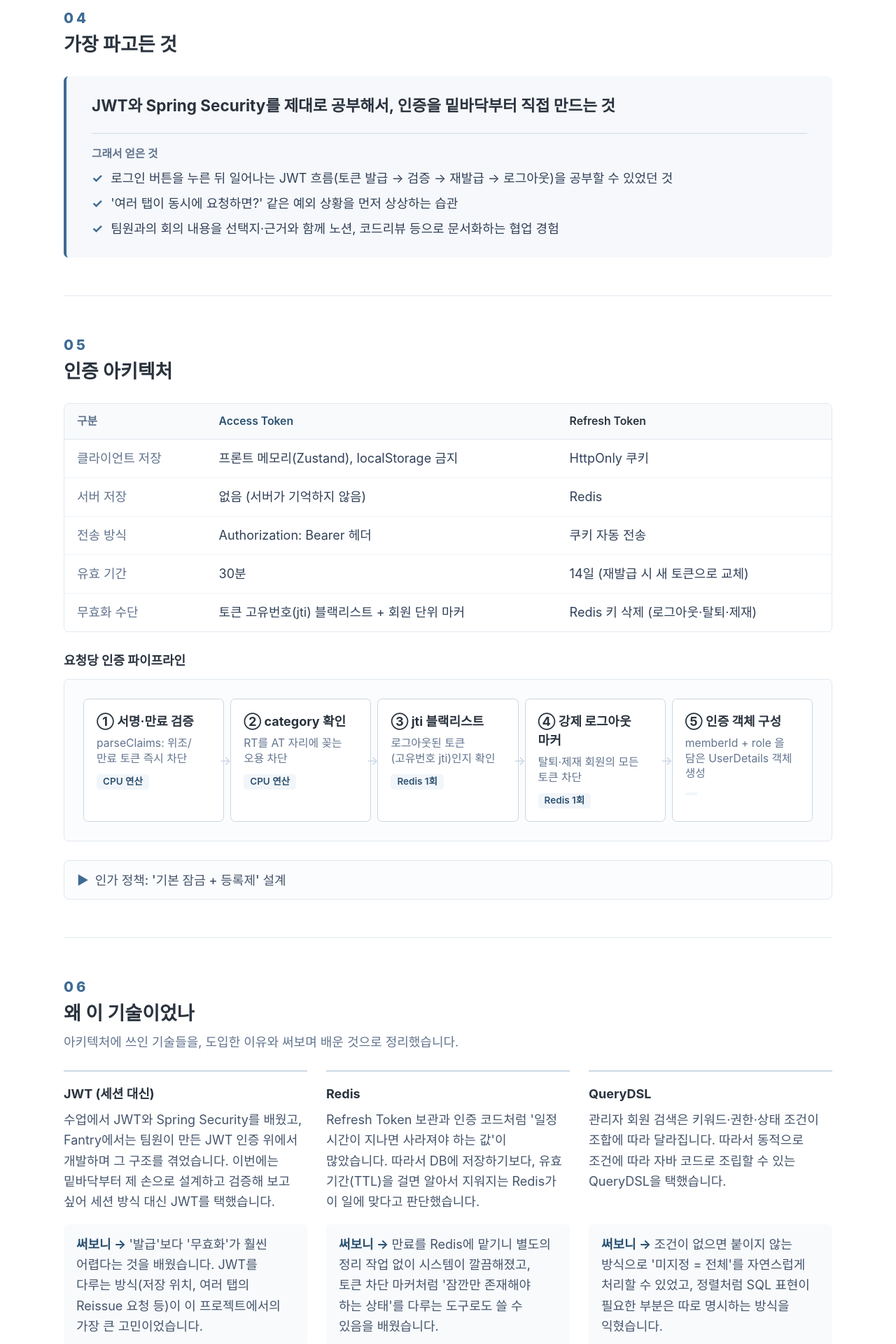
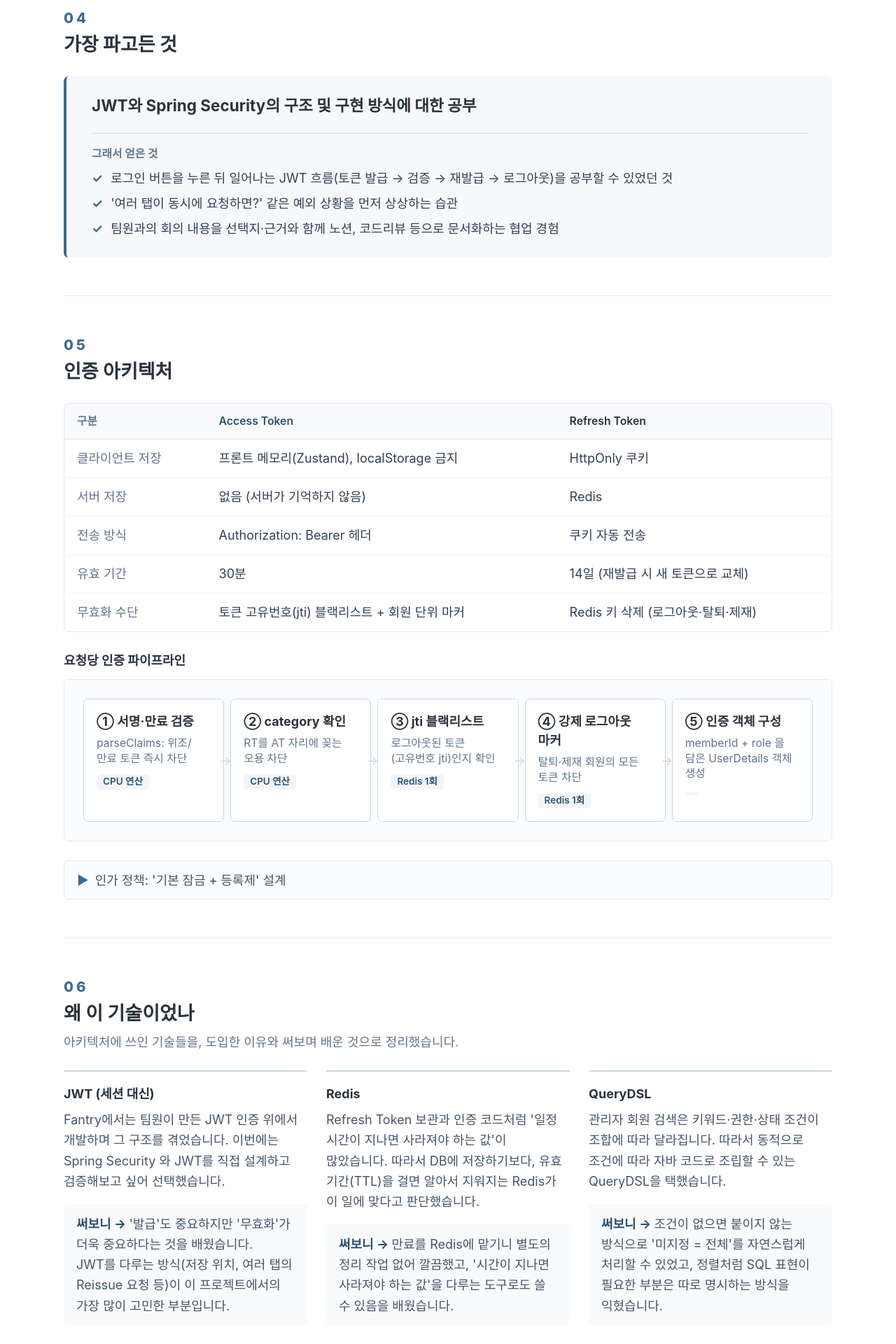
Before and after one commit to jihoon-devstu/Portfolio, a React (Vite) app: page /ddasoom in a window 1280 px wide. Shown: the part 2440-4360 px from the top of the page at 70% size. Built offline with nearby package versions, Linux system fonts and the light colour scheme; a web font is replaced by a local one.

Commit message:
refactor

```diff
--- a/src/pages/Ddasoom.tsx
+++ b/src/pages/Ddasoom.tsx
@@ -301,7 +301,7 @@ export default function Ddasoom() {
 
       <Section id="focus" no="04" title="가장 파고든 것">
         <Highlight
-          lines={['JWT와 Spring Security를 제대로 공부해서, 인증을 밑바닥부터 직접 만드는 것']}
+          lines={['JWT와 Spring Security의 구조 및 구현 방식에 대한 공부']}
           gains={[
             '로그인 버튼을 누른 뒤 일어나는 JWT 흐름(토큰 발급 → 검증 → 재발급 → 로그아웃)을 공부할 수 있었던 것',
             "'여러 탭이 동시에 요청하면?' 같은 예외 상황을 먼저 상상하는 습관",
@@ -339,7 +339,7 @@ export default function Ddasoom() {
                 은 ADMIN 자동 잠금. 경로 규칙만 지키면 인가 시스템 활용 가능
               </li>
               <li>
-                · 소셜 가입 직후는 GUEST 권한 부여. 추가 정보 입력 API만 허용하고, 완료 후 USER 권한으로 승급
+                · 소셜 가입 직후는 GUEST 권한 부여. 추가 정보 입력 API 및 PUBLIC_URI만 허용하고, 완료 후 USER 권한으로 승급
               </li>
               <li>
                 · 미분류 경로는{' '}
@@ -365,14 +365,12 @@ export default function Ddasoom() {
               tech: 'JWT (세션 대신)',
               why: (
                 <>
-                  수업에서 JWT와 Spring Security를 배웠고, Fantry에서는 팀원이 만든 JWT 인증 위에서
-                  개발하며 그 구조를 겪었습니다. 이번에는 밑바닥부터 제 손으로 설계하고 검증해 보고
-                  싶어 세션 방식 대신 JWT를 택했습니다.
+                  Fantry에서는 팀원이 만든 JWT 인증 위에서 개발하며 그 구조를 겪었습니다. 이번에는 Spring Security 와 JWT를 직접 설계하고 검증해보고 싶어 선택했습니다.
                 </>
               ),
               learned: (
                 <>
-                  '발급'보다 '무효화'가 훨씬 어렵다는 것을 배웠습니다. JWT를 다루는 방식(저장 위치, 여러 탭의 Reissue 요청 등)이 이 프로젝트에서의 가장 큰 고민이었습니다.
+                  '발급'도 중요하지만 '무효화'가 더욱 중요하다는 것을 배웠습니다. JWT를 다루는 방식(저장 위치, 여러 탭의 Reissue 요청 등)이 이 프로젝트에서의 가장 많이 고민한 부분입니다.
                 </>
               ),
             },
@@ -386,8 +384,7 @@ export default function Ddasoom() {
               ),
               learned: (
                 <>
-                  만료를 Redis에 맡기니 별도의 정리 작업 없이 시스템이 깔끔해졌고, 토큰 차단
-                  마커처럼 '잠깐만 존재해야 하는 상태'를 다루는 도구로도 쓸 수 있음을 배웠습니다.
+                  만료를 Redis에 맡기니 별도의 정리 작업 없어 깔끔했고, '시간이 지나면 사라져야 하는 값'을 다루는 도구로도 쓸 수 있음을 배웠습니다.
                 </>
               ),
             },
@@ -432,7 +429,7 @@ export default function Ddasoom() {
             decision={
               <>
                 <b>방식 A 채택.</b>
-                <br/>B는 삽입된 스크립트가 저장소를 그대로 읽을 수 있어 AT 탈취에 취약. (XSS)
+                <br/>B는 악의적으로 삽입된 스크립트가 저장소를 그대로 읽을 수 있어 AT 탈취에 취약. (XSS)
                 <br/>C는 쿠키가 매 요청 자동 전송되는 특성 때문에 CSRF·CORS 이슈 발생
               </>
             }
@@ -444,8 +441,6 @@ export default function Ddasoom() {
                 한 탭 안에서 여러 API가 동시에 401을 받는 경우를 위해 프론트에는 Single-flight
                 패턴(진행 중인 재발급 Promise를 공유)을 적용.
                 <br/>reissue 요청은 인터셉터가 없는 별도 axios 인스턴스로 분리하여 재발급 무한 루프 가능성 차단.
-                <br/>탭과 탭 사이의 경합은 서버의 Grace Period(30초)가, 한 탭 안에서의 경합은 프론트의 Single-flight가
-                흡수하는 이중 구조 설계로 결정
               </p>
             }
           />
@@ -470,7 +465,7 @@ export default function Ddasoom() {
                     B. 로테이션 + <b>Grace Period</b>
                   </>
                 ),
-                note: '회전 직후의 구 RT를 잠시 Redis에 같이 보관하여 동시 요청을 흡수',
+                note: '회전 직후의 구 RT를 잠시 Redis에 같이 보관하여 요청 처리',
                 chosen: true,
               },
               {
@@ -687,7 +682,7 @@ export default function Ddasoom() {
 
         {/* 직접 작성한 설계 문서 3종 */}
         <div className="mt-8">
-          <h3 className="mb-3 font-bold text-ink">직접 작성한 설계 문서</h3>
+          <h3 className="mb-3 font-bold text-ink">컨벤션 설계 문서</h3>
           <p className="mb-4 text-base text-slate-600">
             백엔드 프로젝트의 docs 폴더 안에 들어 있는 컨벤션 및 가이드라인 문서입니다.
           </p>
@@ -747,22 +742,17 @@ export default function Ddasoom() {
       <Section id="retrospect" no="12" title="성과와 배운 점">
         <Retrospect
           gains={[
-            <>Spring Security 기반의 인증 / 인가 인프라를 <b>밑바닥부터 직접 구현</b>한 경험</>,
+            <>Spring Security 기반의 인증 / 인가 인프라를 <b>직접 구현</b>한 경험</>,
             <>
               AT / RT의 저장 및 재발급 방식에 따른 각각의 트러블슈팅과 공격 상황에 대한 고민과
               성장
             </>,
             <>
-              '발급'보다 '무효화'가 어렵다는 것 — 서버가 기억하지 않는 토큰을 끊는 장치들을 직접
-              설계한 경험
+              '발급'보다 '무효화'가 어렵다는 것 — 서버가 저장하지 않는 토큰의 무효화 처리에 대한 고민
             </>,
             <>모든 결정을 선택지·근거와 함께 문서로 남기는 협업 경험</>,
           ]}
           questions={[
-            <>
-              RT 재사용 탐지는 Grace Period와 상충해 의도적으로 제외하였으나, 함께 도입할 수 있는
-              방법에 대한 고민
-            </>,
             <>
               Spring Security도 라이브러리를 도입하여 직접 구현하지 않는 방식에 대한 추가 학습
               필요
@@ -770,7 +760,7 @@ export default function Ddasoom() {
           ]}
           closing={
             <>
-              인증 / 인가 체계는 보안과 직결되므로 생각보다 고려해야 하는 사항이 많다는 것을 다시 한 번 체감하였습니다.
+              트러블 슈팅 상황과 트레이드 오프 상황, 개발 근거들을 문서화 하는 습관이 정말 중요하다는 것을 느꼈습니다.
             </>
           }
         />
--- a/src/pages/Fantry.tsx
+++ b/src/pages/Fantry.tsx
@@ -443,7 +443,7 @@ checks_failed......: 0.00%    0 out of 2079
         <Retrospect
           gains={[
             <>
-              <b>외부 시스템은 언제든 장애가 날 수 있다</b>는 전제를 배웠고, 대비책(DB Fallback)을
+              <b>외부 시스템은 언제든 장애가 날 수 있다</b>는 전제로 대비책(DB Fallback)을
               직접 설계해 봤습니다.
             </>,
             <>
@@ -455,7 +455,7 @@ checks_failed......: 0.00%    0 out of 2079
               얻었습니다.
             </>,
             <>
-              Nginx 설정 하나로 연결이 강등되는 것을 겪으며, <b>'Local 환경과 서비스 환경은 다르다'</b> 라는 점을 깨우쳤습니다.
+              Nginx 설정 하나로 연결이 강등되는 것을 겪으며, <b>'Local 환경과 서비스 환경은 다르다'</b> 라는 점을 확인했습니다.
             </>,
           ]}
           questions={[
@@ -467,8 +467,9 @@ checks_failed......: 0.00%    0 out of 2079
           ]}
           closing={
             <>
-              1. "동작하는 코드"와 "견고한 코드"는 너무나 다르다는 것
-              <br/>2. 그 어떤 상황에서도 최악을 가정하고, 대비책을 세워야 한다는 것을 배웠습니다.
+              코드를 그저 구현하는 것에 멈추지 않고, 여러 장애 상황에 대비할 수 있도록
+              <br/>견고하게 구성해야 한다는 것을 배웠습니다.
+
             </>
           }
         />
--- a/src/pages/IntelliMarket.tsx
+++ b/src/pages/IntelliMarket.tsx
@@ -296,8 +296,7 @@ ORDER BY root.category_name, top.category_name, sub.category_name
           ]}
           closing={
             <>
-              "클라이언트는 신뢰할 수 없다. 따라서 API는 그 어떤 상황에도 대비하여야 한다." — 이때
-              새긴 원칙이 다음 프로젝트들의 출발점이 됐습니다.
+              RDBMS 를 다룰때엔 쓰기,삭제도 중요하지만 연관 관계에 따른 성능 좋은 조회가 더욱 중요하다는 점을 배웠습니다.
             </>
           }
         />
```
